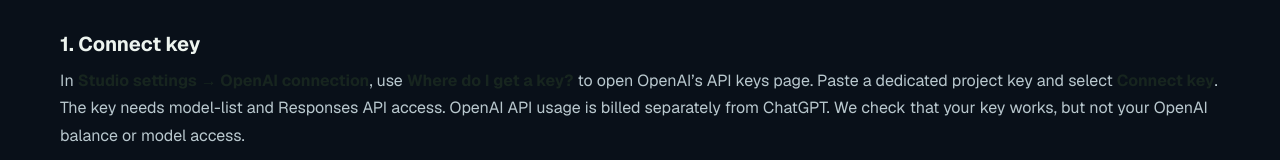
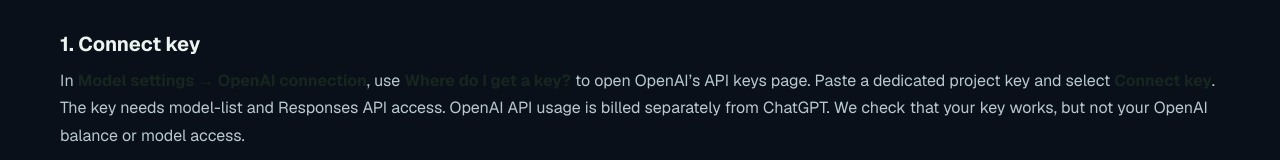
Before and after one commit to geisera/metanomic, a Next.js app: page /assistant-studio/docs in a window 1280 px wide. Shown: the part 236-396 px from the top of the page. Built offline with nearby package versions, Linux system fonts and the light colour scheme; no server answers.

Commit message:
Rename Studio settings to Model settings in navigation and guidance

```diff
--- a/src/app/assistant-studio/Instructions.tsx
+++ b/src/app/assistant-studio/Instructions.tsx
@@ -5,7 +5,7 @@ import {useResetTime} from './ui';
 import s from './studio.module.css';
 export default function Instructions(){const reset=useResetTime();return <div className={s.instructions}>
  <section><h2>Assistant Studio help</h2><p>Connect your key, configure your assistant, add knowledge, then publish. The setup strip uses your saved settings and published content to show progress. Your content is retrieved for answers; it does not fine-tune the model.</p></section>
- <section><h3>1. Connect key</h3><p>In <strong>Studio settings → OpenAI connection</strong>, use <strong>Where do I get a key?</strong> to open OpenAI’s API keys page. Paste a dedicated project key and select <strong>Connect key</strong>. The key needs model-list and Responses API access. OpenAI API usage is billed separately from ChatGPT. We check that your key works, but not your OpenAI balance or model access.</p><p>If no key is connected, assistants show <strong>Paused – no key</strong> and cannot answer. Removing the shared key unpublishes assistants that use it. On Pro or Enterprise, you can set a separate key in an assistant’s Settings under OpenAI connection. Preview and live chat use that key. If the separate key becomes invalid, the assistant pauses until you replace it or choose the shared key.</p></section>
+ <section><h3>1. Connect key</h3><p>In <strong>Model settings → OpenAI connection</strong>, use <strong>Where do I get a key?</strong> to open OpenAI’s API keys page. Paste a dedicated project key and select <strong>Connect key</strong>. The key needs model-list and Responses API access. OpenAI API usage is billed separately from ChatGPT. We check that your key works, but not your OpenAI balance or model access.</p><p>If no key is connected, assistants show <strong>Paused – no key</strong> and cannot answer. Removing the shared key unpublishes assistants that use it. On Pro or Enterprise, you can set a separate key in an assistant’s Settings under OpenAI connection. Preview and live chat use that key. If the separate key becomes invalid, the assistant pauses until you replace it or choose the shared key.</p></section>
  <section><h3>2. Configure</h3><p>Starter is the default tier: one assistant, two approved website origins, and one knowledge document per assistant. Draft documents count toward the limit. Existing content is preserved if it exceeds a tier limit; you cannot add more until you are below the limit.</p><p>In the Status tab, select <strong>+ New assistant</strong>, enter a name, choose Customer support, FAQ, Lead qualifier, or Blank, and select <strong>Create</strong>. Open <strong>Settings</strong> to edit the name, welcome message, and <strong>Behavior</strong>. Save changes before testing. The dashboard checklist marks Test your assistant complete after a successful Preview reply on this browser. Embed on your site completes once the published chat has been opened on an approved site.</p><p>Behavior sets the role, tone, boundaries, and referral instructions. Use <strong>Insert starter template</strong> to insert this example, then replace the bracketed details:</p><pre className={s.code}>{STARTER_BEHAVIOR}</pre><p>Choose a model based on speed, cost, and the quality your questions need. GPT-4.1 mini is the recommended starting option. Use <strong>Short</strong>, <strong>Medium</strong>, or <strong>Long</strong> for answer length; <strong>Advanced</strong> exposes the raw output-token limit.</p><p>The assistant answers questions. Writing Behavior does not connect it to email, a CRM, or a booking system, and it cannot take external actions.</p></section>
  <section><h3>3. Add knowledge</h3><p>Open <strong>Knowledge</strong>. Existing documents appear first, with status and character count. Select <strong>Add document</strong> to open the editor, paste content or import a file, and give it a descriptive title. Check <strong>Use this document in answers</strong> and select <strong>Save document</strong>. Drafts are excluded from Preview and public answers.</p><p>Accepts .txt or .md, up to 200 KB. Each assistant supports twenty documents of up to 50,000 characters each. Split large documents into focused topics. PDF and Word import are not supported. Publish only information intended for website visitors.</p><p>A sticky Save bar and unsaved-changes indicator appear when you edit. Successful saves show Saved and a relative Last saved time. Switching tabs, assistants, or top-level views asks before discarding changes.</p></section>
  <section><h3>4. Test in Preview</h3><p>Use <strong>Preview</strong> with saved settings and published knowledge. Try the suggested prompts, including a question with missing information and a question outside the assistant’s role. Enter sends; Shift+Enter inserts a new line. <strong>Clear conversation</strong> starts a fresh test. Appearance controls sit beside the full-width chat preview and stack above it on narrow screens.</p><p>In the <strong>Response details</strong> panel below the chat preview, expand a test question to see its source and token information. <strong>Knowledge sources supplied</strong> lists the documents whose passages were actually sent to the model for that reply, even when the answer omits a citation. “No matching knowledge found” means retrieval returned no passages. These are supplied sources, not proof that the model used every passage. <strong>Sources cited</strong> appears only when the answer explicitly cites a supplied document. <strong>Tokens used</strong> comes from OpenAI and includes input and output for that request. If OpenAI does not report a count, Studio shows “Unavailable”.</p></section>
@@ -20,5 +20,5 @@ export default function Instructions(){const reset=useResetTime();return <div cl
   <p>If the launcher is missing, check that the HTTPS address in the browser matches the approved origin, including www where applicable.</p>
  </section>
  <section><h3>Usage and alerts</h3><p>Daily limit covers website visitors only. Preview tests do not count toward this limit or usage alerts, but still incur OpenAI charges. Resets at {reset}. Each visitor: 20 messages/hour. Preview has a separate 20-message/hour safety limit. These limits don&apos;t cap your OpenAI spend, so set a budget in OpenAI too.</p><p>On the Status tab, each assistant card shows today’s usage, the local reset time, and a thin usage bar. At the daily limit, Raise limit focuses Daily message limit in Settings. Failed attempts appear only when nonzero. In Settings, the compact Usage row summarizes the last seven days. Hover or focus a bar for its daily counts; an accessible table provides the same information. Failed attempts are included in totals. Failure tracking starts with this update; old failures cannot be reconstructed. Earlier usage totals may include Preview tests made before Preview was excluded; those historical counts have not been changed. Counts use daily periods ending at the reset time shown above.</p><p>Under <strong>Daily message limit</strong> in Settings, select <strong>Email me at 80% of the daily limit</strong> and use <strong>Save changes</strong> to receive one alert per assistant per day at your verified account address. Disable it to stop future alerts. Failed delivery is retried on a later model attempt, not on a separate schedule. This is a message-count alert, not a spending alert.</p></section>
- <section><h3>Troubleshooting and account settings</h3><ul><li><strong>Missing or invalid key:</strong> open Studio settings and connect or replace your OpenAI key.</li><li><strong>No model access:</strong> choose another model in Settings or review your OpenAI project permissions.</li><li><strong>Insufficient credit:</strong> check OpenAI API billing and project limits.</li><li><strong>Daily limit reached:</strong> wait for the local reset time shown in Studio or adjust the daily limit in Settings.</li><li><strong>Website not approved:</strong> add the exact HTTPS origin in Publish &amp; Embed and save. Your website must allow the external script and iframe and send its origin as the referrer.</li><li><strong>Missing knowledge:</strong> save the document with Use this document in answers checked. Retrieval matches words, so use clear titles and relevant terminology.</li><li><strong>Missing account email:</strong> check spam and your address. Existing accounts can use Forgot password? Request a fresh link if one has expired.</li></ul><p>Account also lets you update your profile, email, and password, sign out everywhere, or delete the account. Email changes require both addresses to be confirmed. Updating your password signs you out on all devices.</p><p><Link href='/assistant-studio/privacy'>Privacy and data handling →</Link> · <Link href='/contact'>Contact our team →</Link></p></section>
+ <section><h3>Troubleshooting and account settings</h3><ul><li><strong>Missing or invalid key:</strong> open Model settings and connect or replace your OpenAI key.</li><li><strong>No model access:</strong> choose another model in Settings or review your OpenAI project permissions.</li><li><strong>Insufficient credit:</strong> check OpenAI API billing and project limits.</li><li><strong>Daily limit reached:</strong> wait for the local reset time shown in Studio or adjust the daily limit in Settings.</li><li><strong>Website not approved:</strong> add the exact HTTPS origin in Publish &amp; Embed and save. Your website must allow the external script and iframe and send its origin as the referrer.</li><li><strong>Missing knowledge:</strong> save the document with Use this document in answers checked. Retrieval matches words, so use clear titles and relevant terminology.</li><li><strong>Missing account email:</strong> check spam and your address. Existing accounts can use Forgot password? Request a fresh link if one has expired.</li></ul><p>Account also lets you update your profile, email, and password, sign out everywhere, or delete the account. Email changes require both addresses to be confirmed. Updating your password signs you out on all devices.</p><p><Link href='/assistant-studio/privacy'>Privacy and data handling →</Link> · <Link href='/contact'>Contact our team →</Link></p></section>
  </div>;}
--- a/src/components/PrimaryNav.tsx
+++ b/src/components/PrimaryNav.tsx
@@ -27,7 +27,7 @@ export default function PrimaryNav({studio=false,dashboard}:{studio?:boolean;das
  function book(location:'header'|'mobile_drawer'){return <Link className={s.book} href='/contact' onClick={()=>{track('nav_cta_primary_click',{location});if(mobile)closeMobile();}}>Book a call <span aria-hidden>→</span></Link>;}
  function studioLinks(drawer=false){
   if(dashboard){
-   const links: [DashboardView,string][] = dashboard.signedIn ? [['agents','Assistants'],['settings','Studio settings'],['help','Help']] : [['help','Help']];
+   const links: [DashboardView,string][] = dashboard.signedIn ? [['agents','Assistants'],['settings','Model settings'],['help','Help']] : [['help','Help']];
    return <>{links.map(([view,label])=><button type="button" className={s.navLink} key={view} aria-pressed={dashboard.view===view} onClick={()=>{dashboard.navigate(view);if(drawer)closeMobile();}}>{label}</button>)}</>;
   }
   return <>
--- a/src/lib/studio/chat.ts
+++ b/src/lib/studio/chat.ts
@@ -9,7 +9,7 @@ export async function answer(agent: Agent, key: string, conversation: Message[],
     if (!response.ok || !response.body) {
         const problem=await response.json().catch(()=>({}));
         const providerCode=problem?.error?.code;
-        if(response.status===401) throw new StudioError('The OpenAI key is invalid. Replace it in Studio settings.',503,'invalid_key');
+        if(response.status===401) throw new StudioError('The OpenAI key is invalid. Replace it in Model settings.',503,'invalid_key');
         if(response.status===403 || response.status===404 || providerCode==='model_not_found') throw new StudioError('Your key cannot access this model. Choose another model or check OpenAI project permissions.',503,'model_access');
         if(providerCode==='insufficient_quota') throw new StudioError('Your OpenAI account has insufficient credit. Check API billing and project limits.',503,'insufficient_credit');
         throw new StudioError(response.status===429?'OpenAI is rate-limiting this key. Wait briefly and try again.':'The AI service could not answer. Please try again later.',503,'provider_unavailable');
--- a/src/lib/studio/crypto.ts
+++ b/src/lib/studio/crypto.ts
@@ -11,7 +11,7 @@ export function decrypt(value: string, owner: string) { try {
     return Buffer.concat([d.update(data), d.final()]).toString('utf8');
 }
 catch {
-    throw new StudioError('The stored API key could not be read. Replace it in Studio settings.', 503);
+    throw new StudioError('The stored API key could not be read. Replace it in Model settings.', 503);
 } }
 export const fingerprint = (value: string) => createHmac('sha256', key()).update(value).digest('hex');
 export function widgetToken(agent: string, origin: string, ip: string) { const data = Buffer.from(JSON.stringify({ agent, origin, ip: fingerprint(ip), expires: Date.now() + 3600000 })).toString('base64url'); return data + '.' + fingerprint('widget:' + data); }
--- a/src/lib/studio/server.ts
+++ b/src/lib/studio/server.ts
@@ -108,7 +108,7 @@ async function resolveAssistantKey(agent: Agent) {
     if (key?.source === 'override_invalid')
         throw new StudioError('This assistant’s OpenAI key is invalid. Replace it in the assistant’s Settings.', 503, 'assistant_key_invalid');
     if (!key?.ciphertext)
-        throw new StudioError('No API key connected. Connect a key in Studio settings to continue.', 503, 'missing_key');
+        throw new StudioError('No API key connected. Connect a key in Model settings to continue.', 503, 'missing_key');
     return {...key, ciphertext: key.ciphertext};
 }
 
```
